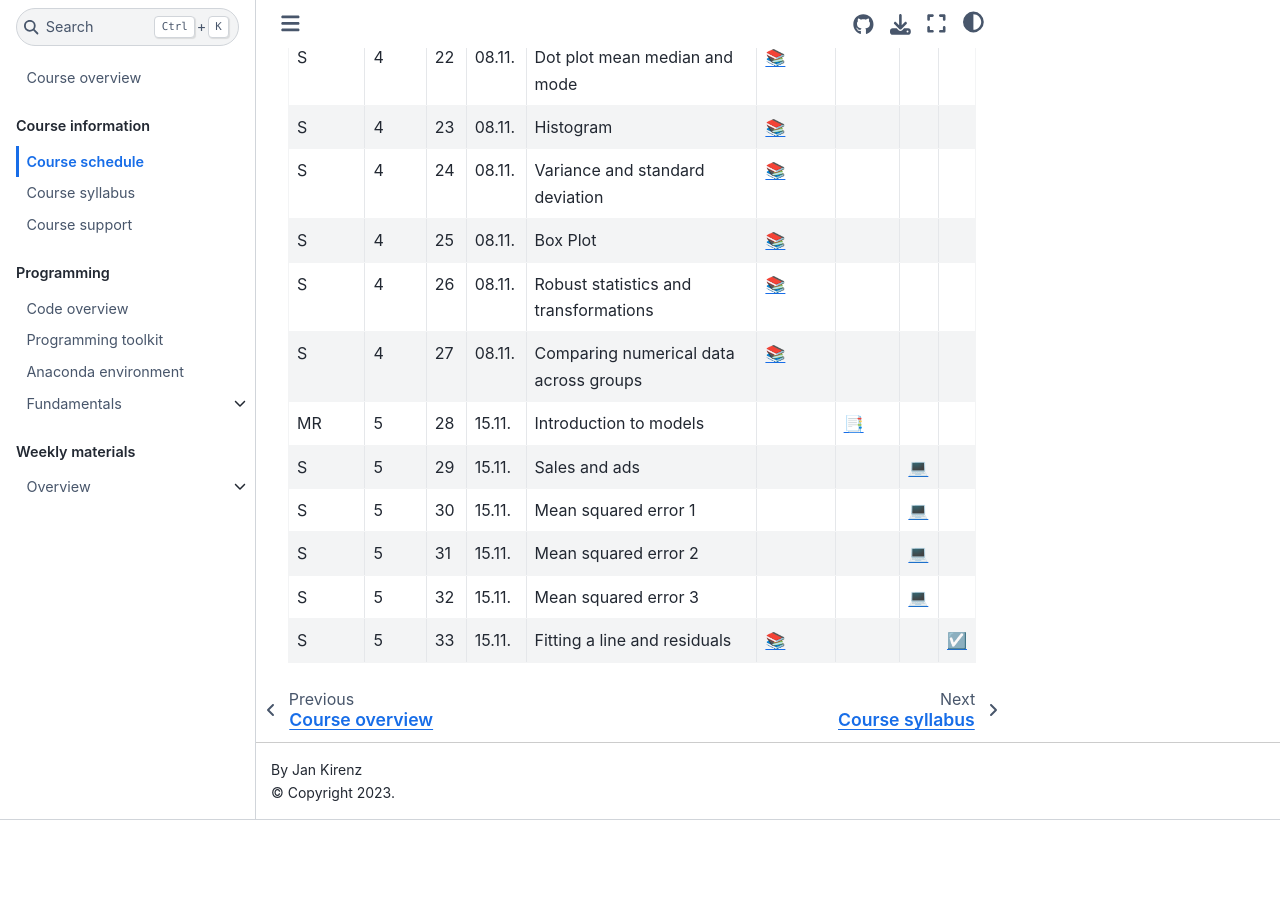
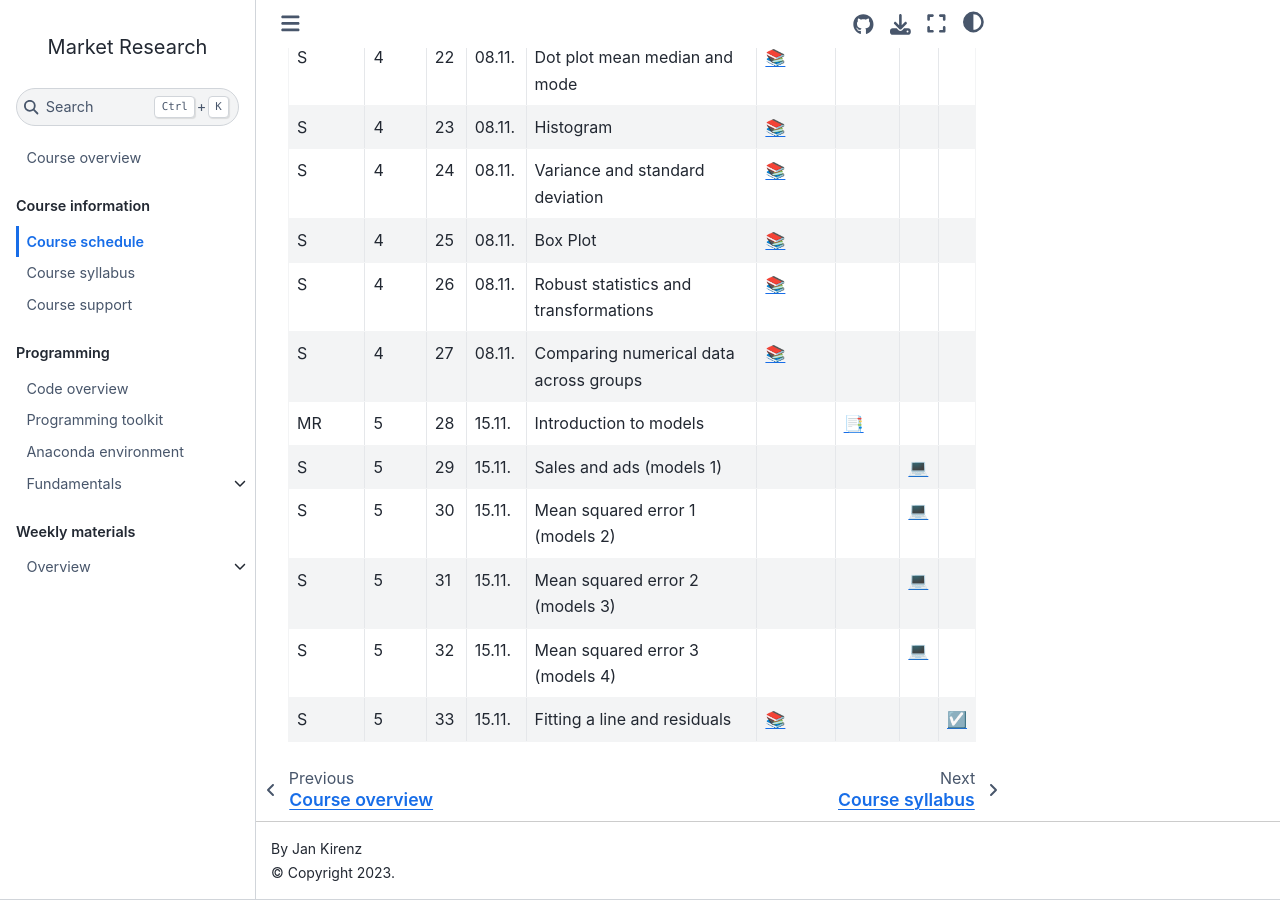
Before and after one commit to mr-ws22/website, a Jupyter Book: the page built from docs/course-schedule.md, in a window 1280 px wide and 900 px high, scrolled down 1269 px. Built offline with Jupyter Book 1.0.4 settings and Sphinx 7.4.7 and the Sphinx Book theme 1.1.4, drawn with Linux system fonts in a browser that asks for light colours; comment, search, counter and statistics services are not loaded; before the commit the page ends 2089 px from its top, so only the background shows below that.

Commit message:
added models description

```diff
--- a/docs/course-schedule.md
+++ b/docs/course-schedule.md
@@ -36,8 +36,8 @@
 |	S	|	4	|	26	|	08.11.	|	Robust statistics and transformations	|	[📚](https://openintro-ims.netlify.app/explore-numerical.html#robust-statistics)	|		|		|		|
 |	S	|	4	|	27	|	08.11.	|	Comparing numerical data across groups	|	[📚](https://openintro-ims.netlify.app/explore-categorical.html#comparing-numerical-data-across-groups)	|		|		|		|
 |	MR	|	5	|	28	|	15.11.	|	Introduction to models	|		|	[📑](https://drive.google.com/file/d/1-aNNxcxxtxU7shWEGJrpw8k88XmUym_0/view?usp=sharing)	|		|		|
-|	S	|	5	|	29	|	15.11.	|	Sales and ads	|		|		|	[💻](../ae/models_1/07a-intro-sales-g.ipynb)	|		|
-|	S	|	5	|	30	|	15.11.	|	Mean squared error 1	|		|		|	[💻](../ae/models_2/07b-1-mse-g.ipynb)	|		|
-|	S	|	5	|	31	|	15.11.	|	Mean squared error 2	|		|		|	[💻](../ae/models_3/07b-2-mse-g.ipynb)	|		|
-|	S	|	5	|	32	|	15.11.	|	Mean squared error 3	|		|		|	[💻](../ae/models_4/07b-3-mse-g.ipynb)	|		|
+|	S	|	5	|	29	|	15.11.	|	Sales and ads (models 1)	|		|		|	[💻](../ae/models_1/07a-intro-sales-g.ipynb)	|		|
+|	S	|	5	|	30	|	15.11.	|	Mean squared error 1 (models 2)	|		|		|	[💻](../ae/models_2/07b-1-mse-g.ipynb)	|		|
+|	S	|	5	|	31	|	15.11.	|	Mean squared error 2 (models 3)	|		|		|	[💻](../ae/models_3/07b-2-mse-g.ipynb)	|		|
+|	S	|	5	|	32	|	15.11.	|	Mean squared error 3 (models 4)	|		|		|	[💻](../ae/models_4/07b-3-mse-g.ipynb)	|		|
 |	S	|	5	|	33	|	15.11.	|	Fitting a line and residuals	|	[📚](https://openintro-ims.netlify.app/model-slr.html#fit-line-res-cor)	|		|		|	[☑️](https://forms.gle/JFMXzjByDRGZtbDx8)	|
```
